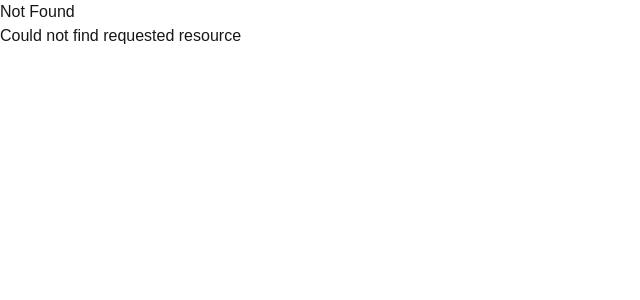
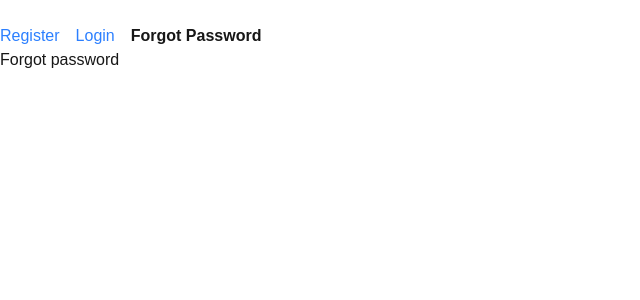
Before and after one commit to Rangerslider/NextBlog, a Next.js app: page /forgot-password in a window 1280 px wide. Before the commit this address had no page. Shown: the top 300 px of the page, without its empty margins (0-640 px from the left). Built offline with nearby package versions, Linux system fonts and the light colour scheme.

Commit message:
auth folder create1.0

```diff
--- /dev/null
+++ b/app/(auth)/forgot-password/page.tsx
@@ -0,0 +1,3 @@
+export default function ForgotPassword() {
+    return <h1>Forgot password</h1>;
+  }
--- /dev/null
+++ b/app/(auth)/layout.tsx
@@ -0,0 +1,43 @@
+"use client";
+
+import Link from "next/link";
+
+import { usePathname } from "next/navigation";
+import { useState } from "react";
+
+const navLinks = [
+  { name: "Register", href: "/register" },
+  { name: "Login", href: "/login" },
+  { name: "Forgot Password", href: "/forgot-password" },
+];
+
+export default function AuthLayout({
+  children,
+}: {
+  children: React.ReactNode;
+}) {
+  const pathname = usePathname();
+  const [input, setInput] = useState("");
+
+  return (
+    <div>
+      <div>
+        <input value={input} onChange={(e) => setInput(e.target.value)} />
+      </div>
+      {navLinks.map((link) => {
+        const isActive = pathname.startsWith(link.href);
+
+        return (
+          <Link
+            className={isActive ? "font-bold mr-4" : "text-blue-500 mr-4"}
+            href={link.href}
+            key={link.name}
+          >
+            {link.name}
+          </Link>
+        );
+      })}
+      {children}
+    </div>
+  );
+}
--- /dev/null
+++ b/app/(auth)/login/page.tsx
@@ -0,0 +1,3 @@
+export default function Login() {
+    return <h1>Login</h1>;
+  }
--- /dev/null
+++ b/app/(auth)/register/page.tsx
@@ -0,0 +1,3 @@
+export default function Register() {
+    return <h1>Register</h1>;
+  }
--- /dev/null
+++ b/app/_lib/page.tsx
@@ -0,0 +1,9 @@
+export default function PrivatePage() {
+  return (
+    <div>
+      <h1>this is privet page</h1>
+    </div>
+  );
+}
+// privet page kaje e lage je amra ui logic theke kono kisu ke sepration korer jonno
+//
```
